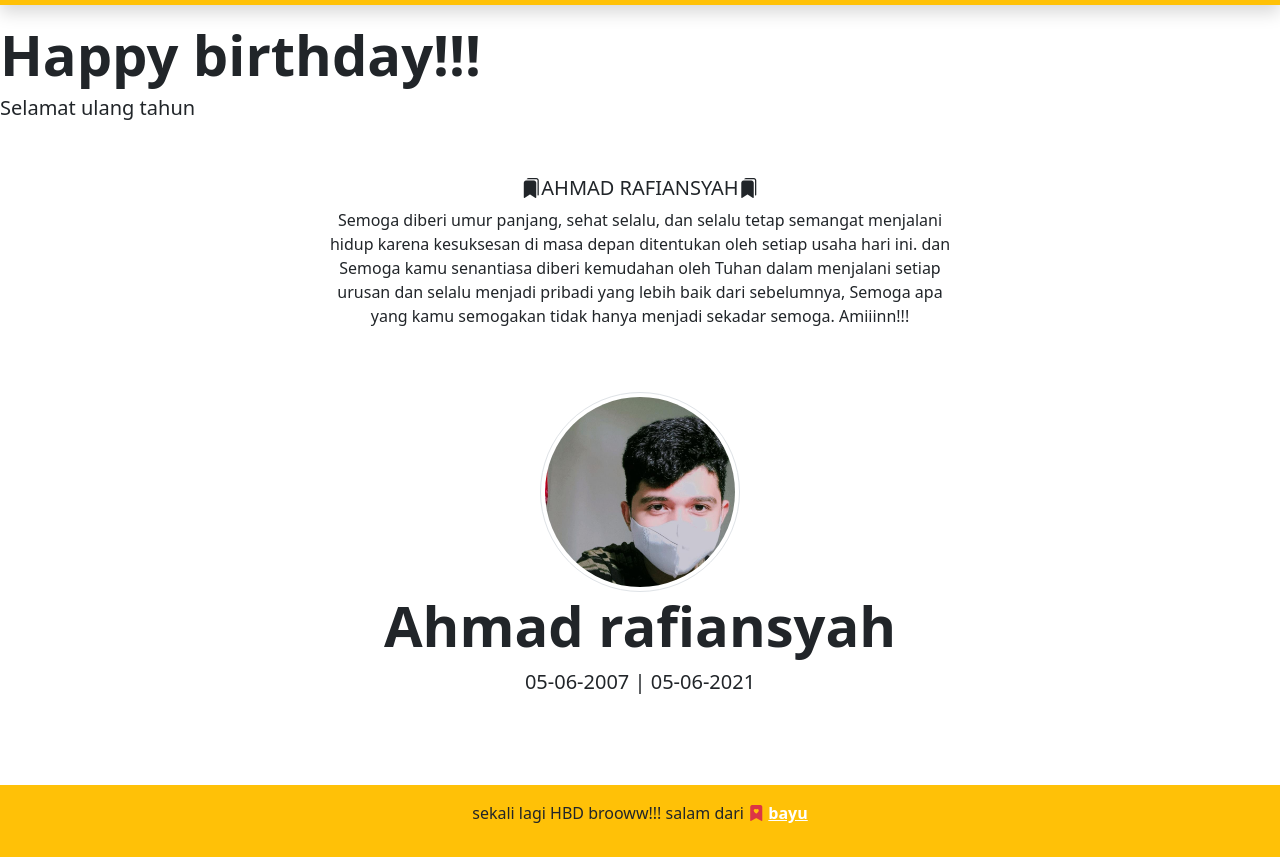
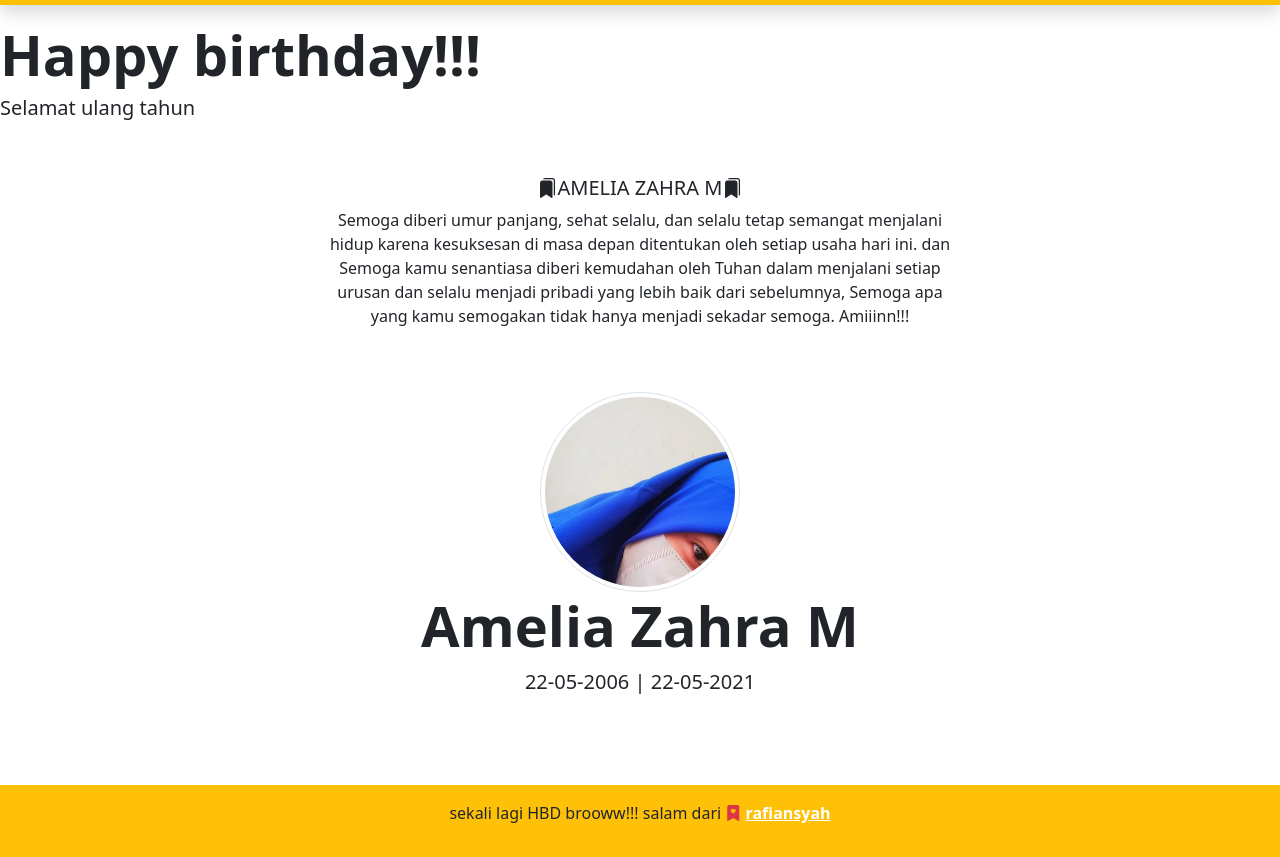
Before and after one commit to studentInformationn/HappyBirthday.com, a plain HTML site: page index.html in a window 1280 px wide. Shown: the part 51-908 px from the top of the page. Drawn offline with nearby package versions, Linux system fonts and the light colour scheme.

Commit message:
mengubah datanya

```diff
--- a/index.html
+++ b/index.html
@@ -8,7 +8,7 @@
     <!-- Bootstrap CSS -->
     <link href="https://cdn.jsdelivr.net/npm/bootstrap@5.0.2/dist/css/bootstrap.min.css" rel="stylesheet" integrity="sha384-EVSTQN3/azprG1Anm3QDgpJLIm9Nao0Yz1ztcQTwFspd3yD65VohhpuuCOmLASjC" crossorigin="anonymous" />
 
-    <title>Hbd broo</title>
+    <title>Hbd Amelll!!</title>
 
     <!-- icon -->
     <link rel="stylesheet" href="https://cdn.jsdelivr.net/npm/bootstrap-icons@1.5.0/font/bootstrap-icons.css" />
@@ -38,7 +38,7 @@
       <h5>Selamat ulang tahun</h5>
       <br />
       <br />
-      <h2 class="lead text-center"><i class="bi bi-bookmarks-fill"></i>AHMAD RAFIANSYAH<i class="bi bi-bookmarks-fill"></i></h2>
+      <h2 class="lead text-center"><i class="bi bi-bookmarks-fill"></i>AMELIA ZAHRA M<i class="bi bi-bookmarks-fill"></i></h2>
 
       <div class="row justify-content-center text-center">
         <div class="col-md-6">
@@ -54,9 +54,9 @@
     <br />
     <!-- jumbotron 2 -->
     <section class="foto text-center">
-      <img src="img/rafi.jpg" alt="ahmad rafiansyah" width="200" class="rounded-circle img-thumbnail" />
-      <h1 class="display-4 fw-bold">Ahmad rafiansyah</h1>
-      <p class="lead">05-06-2007 | 05-06-2021</p>
+      <img src="img/amel.jpg" alt="Amelia Zahra M" width="200" class="rounded-circle img-thumbnail" />
+      <h1 class="display-4 fw-bold">Amelia Zahra M</h1>
+      <p class="lead">22-05-2006 | 22-05-2021</p>
     </section>
     <!-- akhir jumbotron 2 -->
     <br />
@@ -64,7 +64,7 @@
     <br />
 
     <footer class="bg-warning text-center p-3">
-      <p>sekali lagi HBD brooww!!! salam dari <i class="bi bi-bookmark-heart-fill text-danger"></i> <a href="https://www.instagram.com/byu.aji/" class="text-white fw-bold">bayu</a></p>
+      <p>sekali lagi HBD brooww!!! salam dari <i class="bi bi-bookmark-heart-fill text-danger"></i> <a href="https://www.instagram.com/rafiansya__/" class="text-white fw-bold">rafiansyah</a></p>
     </footer>
 
     <script src="https://cdn.jsdelivr.net/npm/bootstrap@5.0.2/dist/js/bootstrap.bundle.min.js" integrity="sha384-MrcW6ZMFYlzcLA8Nl+NtUVF0sA7MsXsP1UyJoMp4YLEuNSfAP+JcXn/tWtIaxVXM" crossorigin="anonymous"></script>
```
Also changed, not shown: img/amel.jpg (added).
